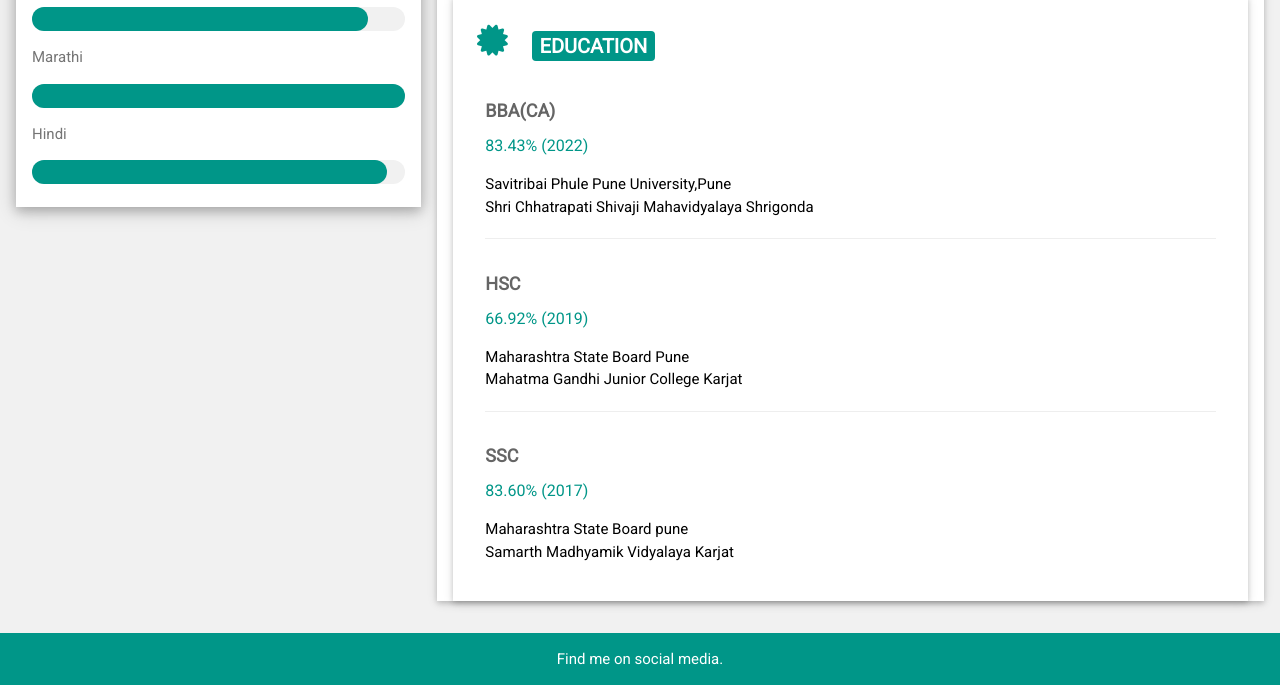
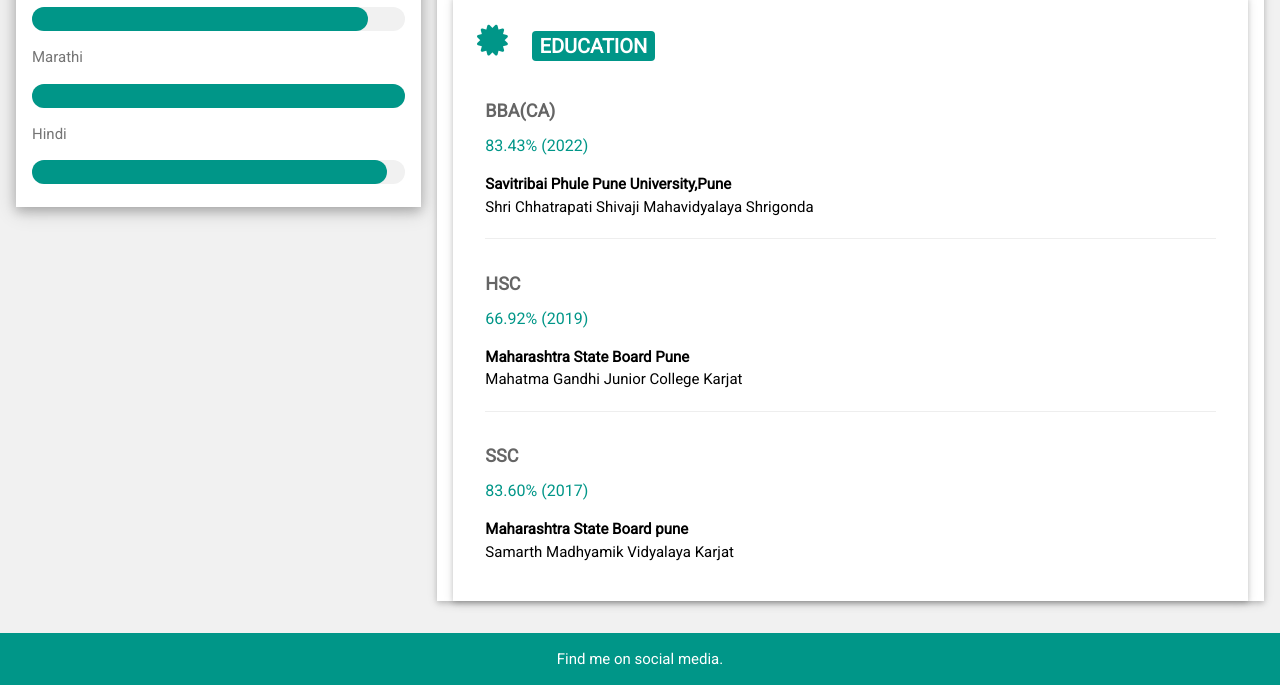
Before and after one commit to Swapnil-Toradmal/Swapnil_CV, a plain HTML site: page index.html in a window 1280 px wide. Shown: the part 1217-1902 px from the top of the page. Drawn offline with nearby package versions, Linux system fonts and the light colour scheme.

Commit message:
Update index.html

```diff
--- a/index.html
+++ b/index.html
@@ -130,19 +130,19 @@
         <div class="w3-container">
           <h5 class="w3-opacity"><b>BBA(CA)</b></h5>
           <h6 class="w3-text-teal"></i>83.43% (2022)</h6>
-          <p>Savitribai Phule Pune University,Pune<br>Shri Chhatrapati Shivaji Mahavidyalaya Shrigonda</p>
+          <p><b>Savitribai Phule Pune University,Pune</b><br>Shri Chhatrapati Shivaji Mahavidyalaya Shrigonda</p>
           <hr>
         </div>
         <div class="w3-container">
           <h5 class="w3-opacity"><b>HSC</b></h5>
           <h6 class="w3-text-teal">66.92% (2019)</h6>
-          <p>Maharashtra State Board Pune<br>Mahatma Gandhi Junior College Karjat</p>
+          <p><b>Maharashtra State Board Pune</b><br>Mahatma Gandhi Junior College Karjat</p>
           <hr>
         </div>
         <div class="w3-container">
           <h5 class="w3-opacity"><b>SSC</b></h5>
           <h6 class="w3-text-teal">83.60% (2017)</h6>
-          <p>Maharashtra State Board pune <br>Samarth Madhyamik Vidyalaya Karjat</p><br>
+          <p><b>Maharashtra State Board pune</b> <br>Samarth Madhyamik Vidyalaya Karjat</p><br>
         </div>
       </div>
 
```
